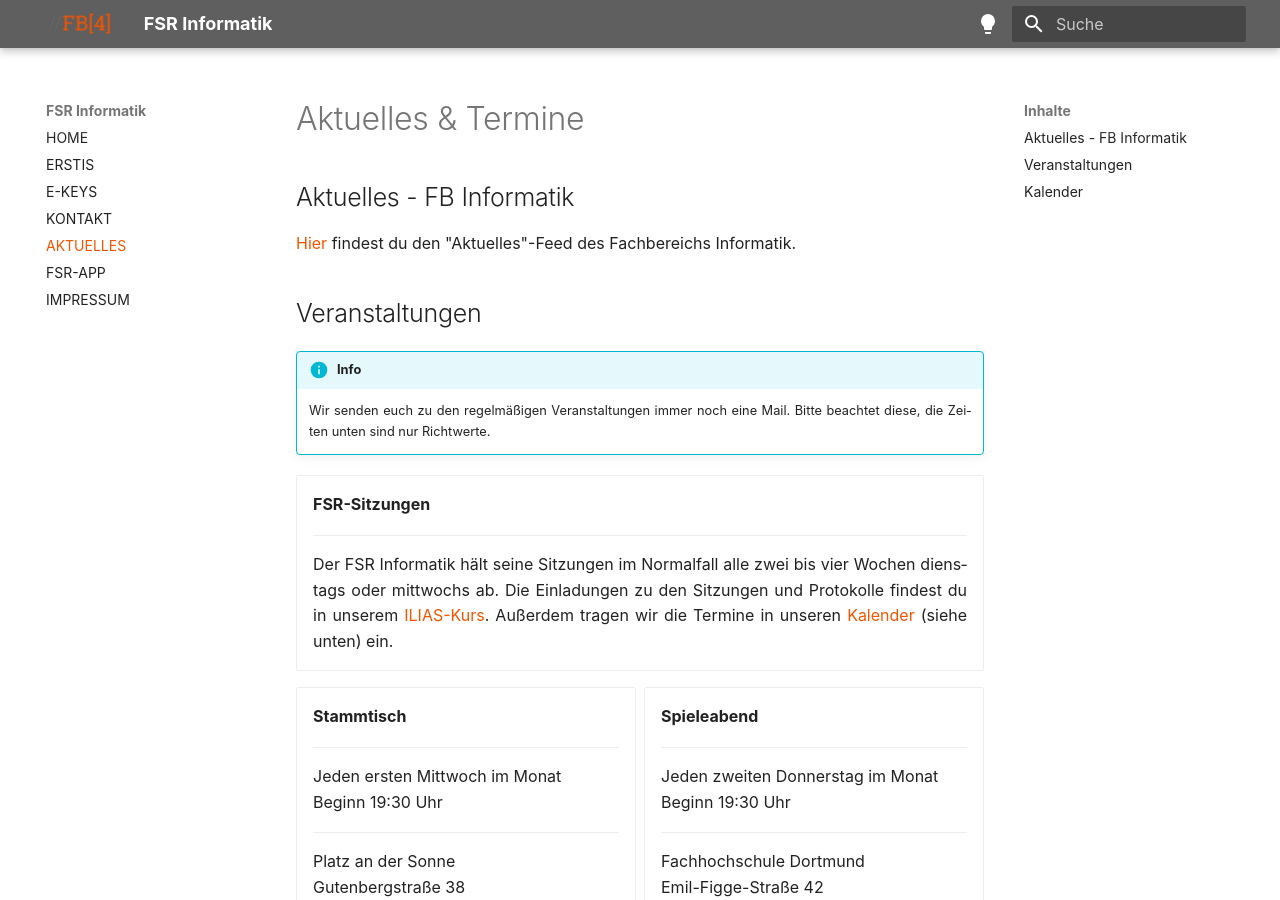
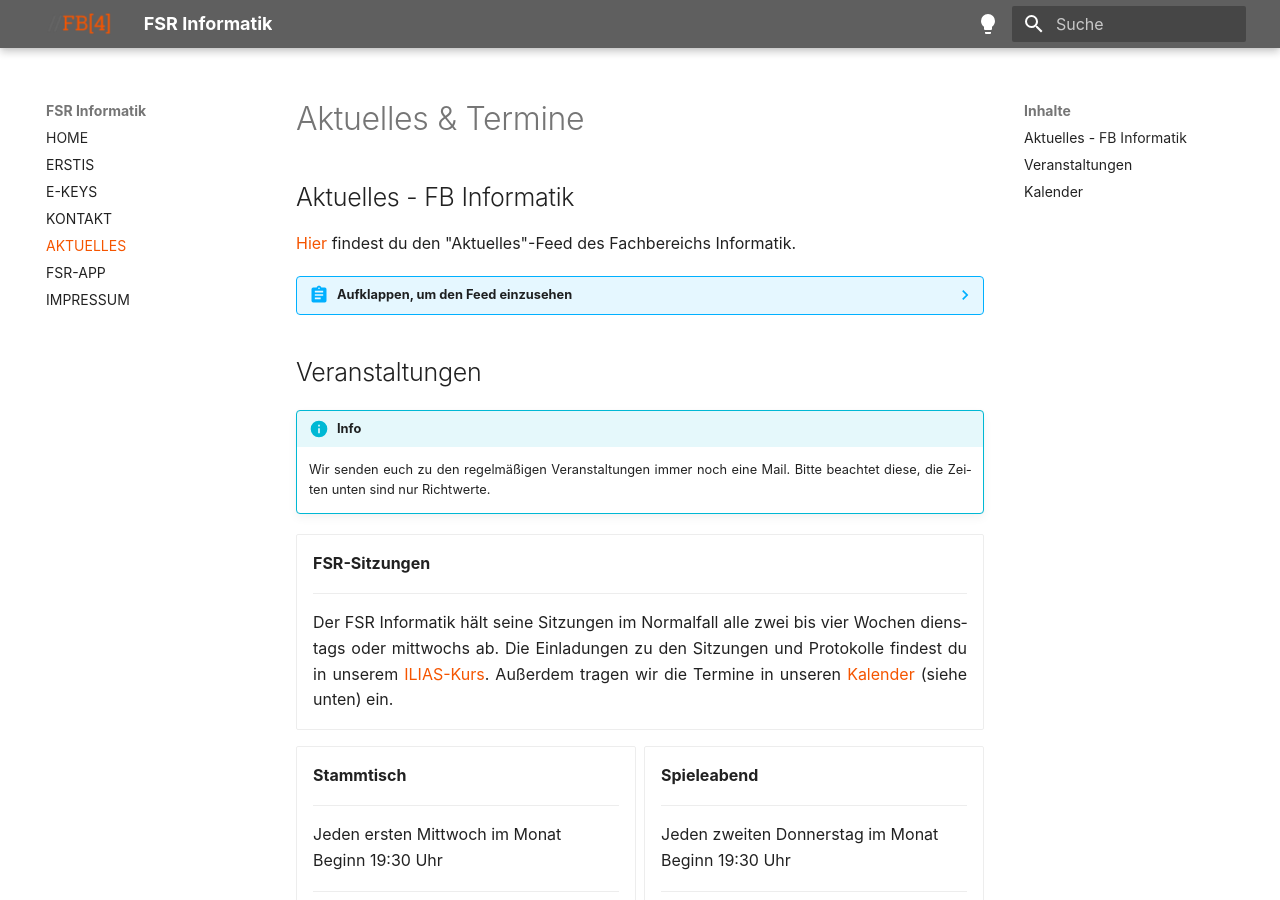
Before and after one commit to Fachschaftsrat-Informatik-FH-Dortmund/fsrfb4.de-mkdocs, an MkDocs documentation site: the page built from docs/aktuelles.md, in a window 1280 px wide and 900 px high. Built offline with MkDocs 1.6.1 and Material for MkDocs 9.7.7, drawn with Linux system fonts in a browser that asks for light colours; some web fonts are replaced; plug-ins that fetch from the network failed and are left out.

Commit message:
Discord im Footer ergänzt, Aktuelles-Feed als ausklappbare Vorschau eingebaut

```diff
--- a/docs/aktuelles.md
+++ b/docs/aktuelles.md
@@ -3,6 +3,10 @@
 ## Aktuelles - FB Informatik
 
 [Hier](https://www.inf.fh-dortmund.de/aktuelles-ni/seite) findest du den "Aktuelles"-Feed des Fachbereichs Informatik.
+
+??? abstract "Aufklappen, um den Feed einzusehen"
+
+    <iframe src="https://www.inf.fh-dortmund.de/aktuelles-ni/seite" width="100%" height="600" title="FB4-Aktuelles" loading="lazy" frameborder="0"></iframe>
 
 ## Veranstaltungen
 
--- a/mkdocs.yml
+++ b/mkdocs.yml
@@ -33,6 +33,7 @@ markdown_extensions:
   - attr_list
   - md_in_html
   - admonition
+  - pymdownx.details
   - pymdownx.emoji:
       emoji_index: !!python/name:material.extensions.emoji.twemoji
       emoji_generator: !!python/name:material.extensions.emoji.to_svg
@@ -60,3 +61,5 @@ extra:
     - icon: fontawesome/brands/google-play
       link: https://play.google.com/store/apps/details?id=de.fsrfb4.fb4
       name: FSR-App auf Google Play
+    - icon: fontawesome/brands/discord
+      link: https://discord.com/invite/wrfw8MMqg8
```
